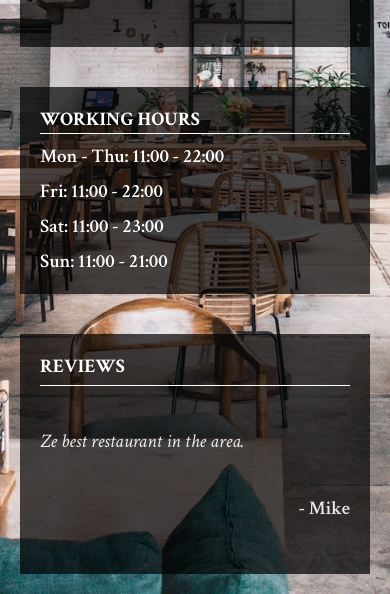
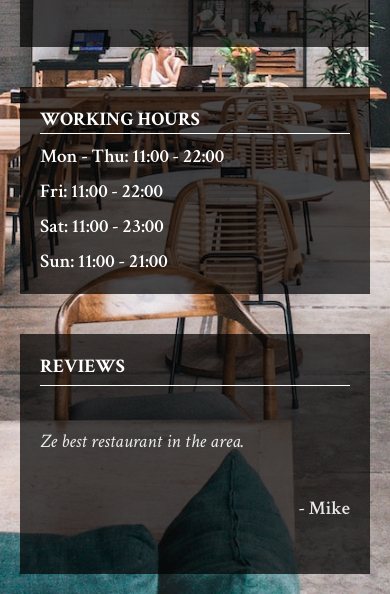
Before and after one commit to pankeku/restaurant-page, a website built with webpack: page dist/index.html in a window 390 px wide. Shown: the part 352-946 px from the top of the page. Built offline with nearby package versions, Linux system fonts and the light colour scheme.

Commit message:
Background image fix

```diff
--- a/src/style.css
+++ b/src/style.css
@@ -279,12 +279,17 @@ body {
     flex: 1;
   display: flex;
   flex-direction: column;
-  background: url('./image.jpg');
+  background: none;
+
+  }
+
+  .element {
+    background: url('./image.jpg');
   background-size:cover;
   background-attachment: fixed;
   background-repeat:no-repeat;
   background-position: center;
-
+  height: 100%;
   }
 
   .reviews-container {
```
